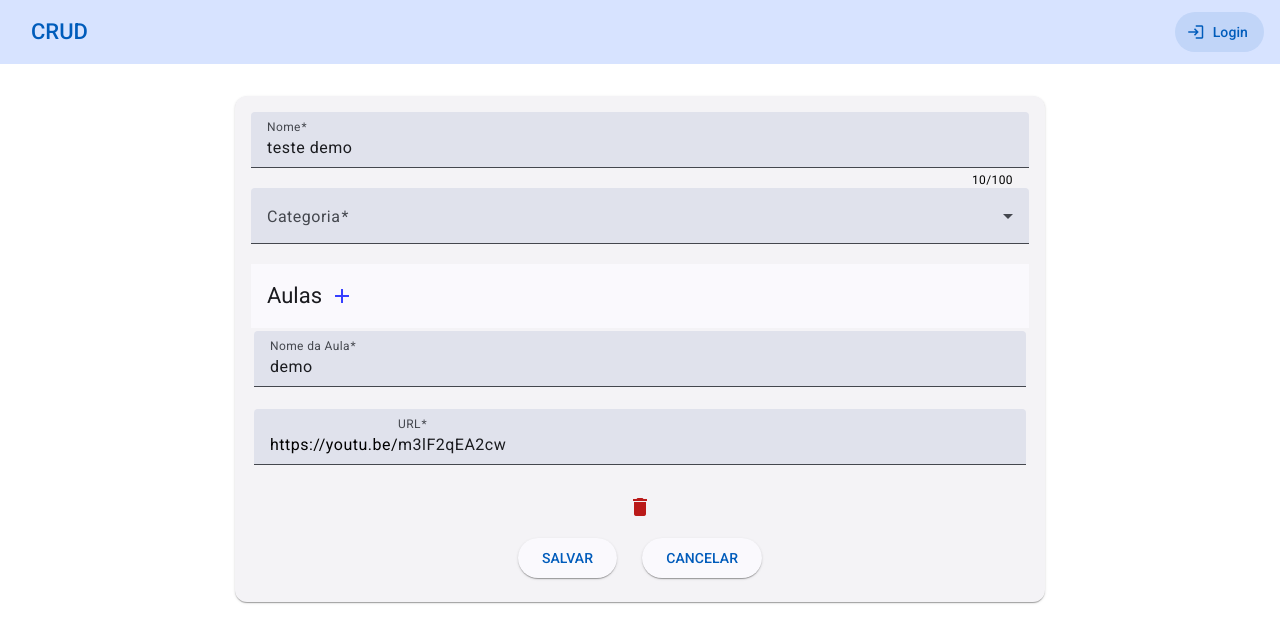
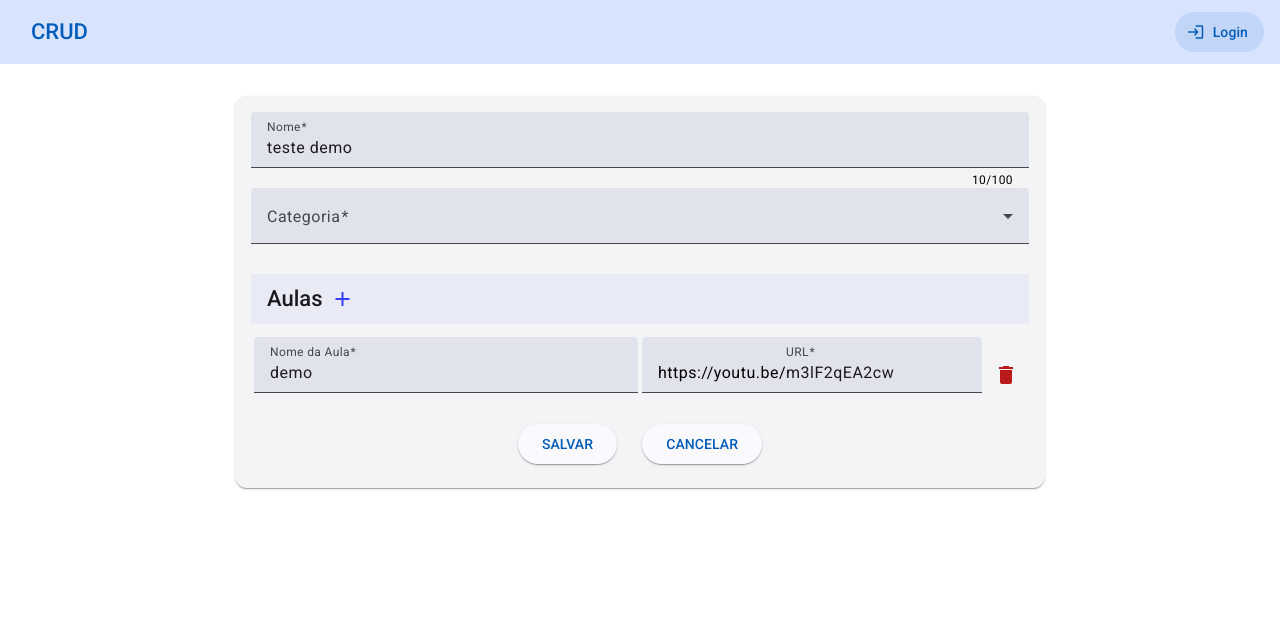
Before and after one commit to Lucasllo/CRUD_Angular_NestJs, an Angular app in the folder crud-angular/: page /home/course/edit/1 in a window 1280 px wide. Shown: the top 642 px of the page. Built offline with nearby package versions, Linux system fonts and the light colour scheme.

Commit message:
ajuste no estilo da caixa de lições

```diff
--- a/crud-angular/src/app/components/course-form/course-form.component.css
+++ b/crud-angular/src/app/components/course-form/course-form.component.css
@@ -28,3 +28,11 @@ mat-card-actions {
 .form-array-error {
   text-align: left;
 }
+
+.lessons-toolbar {
+  background: #E8EAF6;
+  height: 50px;
+  margin-top: 10px;
+  margin-bottom: 10px;
+  font-weight: 500;
+}
--- a/crud-angular/src/app/components/course-form/course-form.component.html
+++ b/crud-angular/src/app/components/course-form/course-form.component.html
@@ -26,7 +26,7 @@
         }
       </mat-form-field>
 
-      <mat-toolbar class="full-width">
+      <mat-toolbar class="full-width lessons-toolbar">
         <span>Aulas</span>
         <button mat-icon-button color="accent" aria-label="Adicionar aula" type="button" (click)="addLesson()">
           <mat-icon>add</mat-icon>
@@ -40,8 +40,8 @@
 
       <table formArrayName="lessons" class="full-width">
         @for (lesson of getLessonsFormArray(); track $index; let i = $index) {
-        <tr style="display: flex; flex-direction: column;" [formGroupName]="i">
-          <td>
+        <tr [formGroupName]="i">
+          <td style="width: 65%">
             <mat-form-field class="full-width">
               <mat-label>Nome da Aula</mat-label>
               <input matInput formControlName="name" />
@@ -52,7 +52,7 @@
               }
             </mat-form-field>
           </td>
-          <td>
+          <td  style="width: 30%">
             <mat-form-field class="full-width">
               <mat-label>URL</mat-label>
               <span matTextPrefix>https://youtu.be/</span>
```
